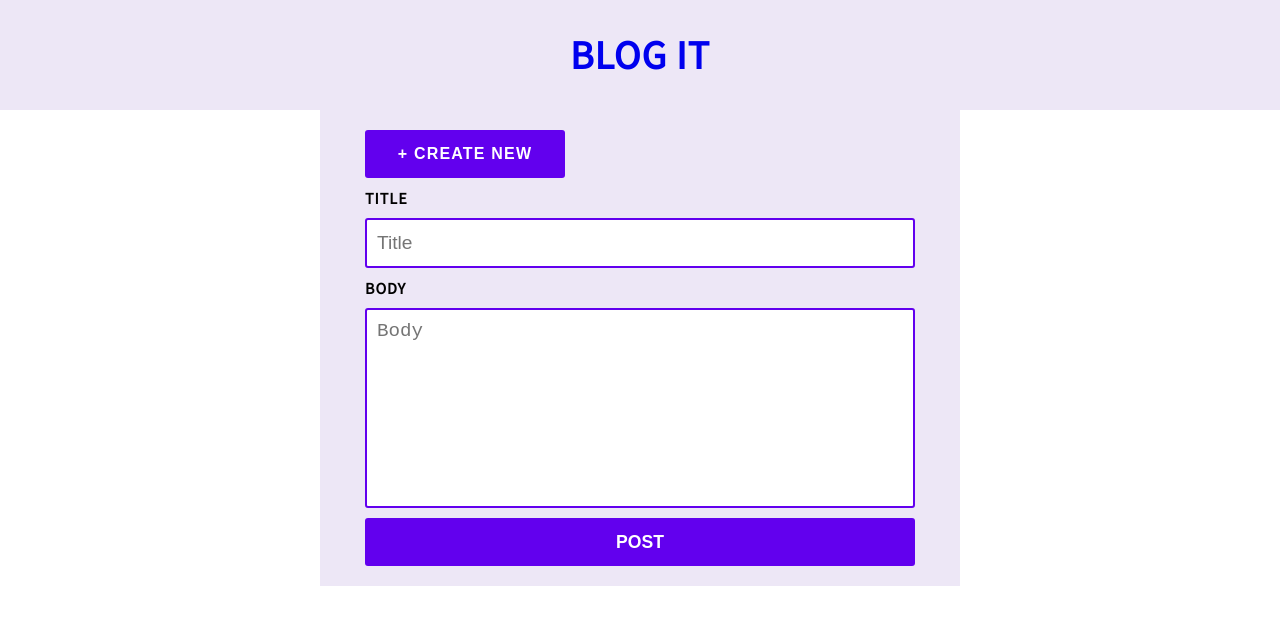
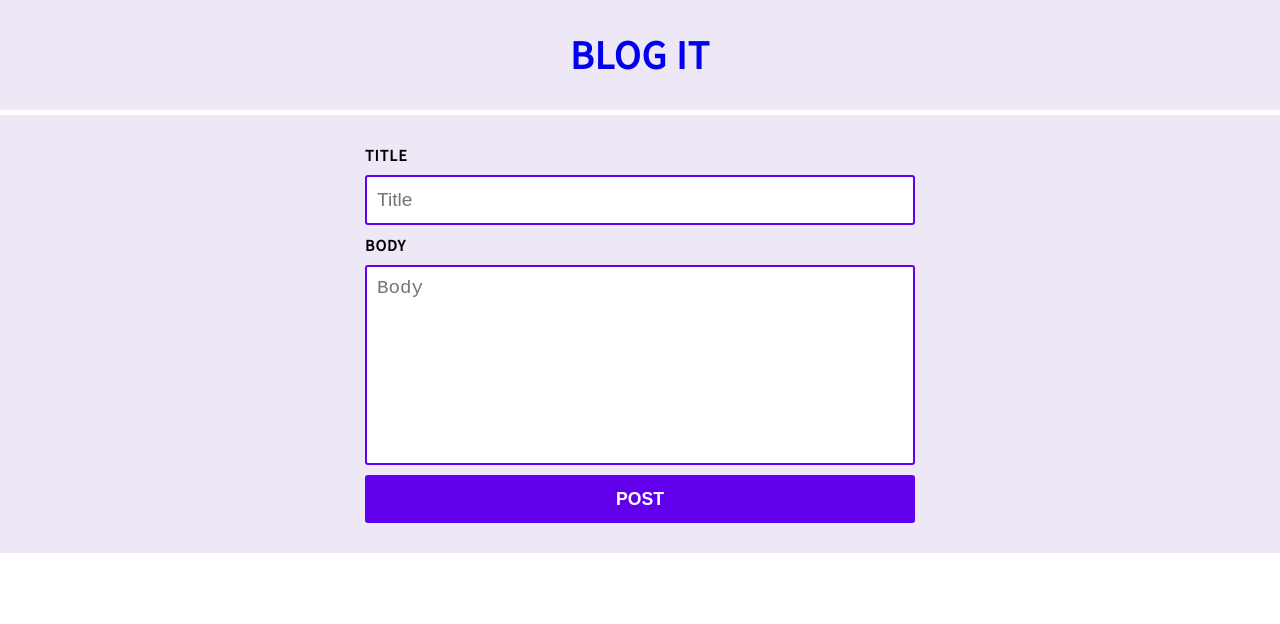
Before and after one commit to nathanealsp/react__ql, a React (Create React App) app: page /new in a window 1280 px wide. Shown: the top 624 px of the page. Built offline with nearby package versions, Linux system fonts and the light colour scheme.

Commit message:
Refactored some code and added to the UI Library

```diff
--- a/public/index.html
+++ b/public/index.html
@@ -1,5 +1,6 @@
 <!DOCTYPE html>
 <html lang="en">
+
 <head>
   <meta charset="utf-8">
   <meta name="viewport" content="width=device-width, initial-scale=1, shrink-to-fit=no">
@@ -19,8 +20,10 @@
       work correctly both with client-side routing and a non-root public URL.
       Learn how to configure a non-root public URL by running `npm run build`.
     -->
-    <title>React App</title>
+  <link href="https://fonts.googleapis.com/icon?family=Material+Icons" rel="stylesheet">
+  <title>React_QL</title>
 </head>
+
 <body>
   <noscript>
     You need to enable JavaScript to run this app.
@@ -37,4 +40,5 @@
       To create a production bundle, use `npm run build` or `yarn build`.
     -->
 </body>
+
 </html>
--- a/src/App.js
+++ b/src/App.js
@@ -1,16 +1,16 @@
 import React, { Component } from 'react';
 import { BrowserRouter as Router, Route, Switch, Link } from 'react-router-dom';
+// WE IMPORT APOLLO CLIENT FROM APOLLO BOOST
+import ApolloClient from 'apollo-boost';
+import { ApolloProvider } from 'react-apollo';
+// CSS
 import styled from 'styled-components';
-// WE IMPORT APOLLO CLIENT FROM APOLLO BOOST
-import { ApolloProvider } from 'react-apollo';
-
-import ApolloClient from 'apollo-boost';
-
+import './App.css';
+// COMPONENTS
 import Header from './components/Header';
 import BlogPosts from './components/BlogPosts';
 import Blog from './components/Blog';
 import NewPost from './components/NewPost';
-import './App.css';
 
 // CONNECTING TO THE APOLLO SERVER USING APOLLO BOOST THRU APOLLO CLIENT
 const client = new ApolloClient({
@@ -25,10 +25,6 @@ class App extends Component {
           <>
             <Header />
             <AppWrapper>
-              <StyledLink to="/new">
-                <Button>+ CREATE NEW </Button>
-              </StyledLink>
-
               <Switch>
                 <Route exact path="/" component={BlogPosts} />
                 <Route exact path="/new" component={NewPost} />
@@ -45,39 +41,8 @@ class App extends Component {
 export default App;
 
 const AppWrapper = styled.div`
-  width: 50%;
   display: grid;
   justify-content: center;
-  margin: 0 auto;
   background: #ede7f6;
-  padding: 20px 30px;
+  padding: 30px;
 `;
-
-const StyledLink = styled(Link)`
-  text-decoration: none;
-  color: white;
-
-  &:focus,
-  &:hover,
-  &:visited,
-  &:link,
-  &:active {
-    text-decoration: none;
-  }
-`;
-
-const Button = styled.button`
-  margin: 0 auto;
-  margin-bottom: 10px;
-  width: 200px;
-  height: 48px;
-  border-radius: 3px;
-  padding: 5px;
-  font-weight: bold;
-  font-size: 1em;
-  letter-spacing: 1.2px;
-  border: none;
-  text-transform: uppercase;
-  background: #6200ee;
-  color: white;
-`;
--- a/src/UI-Library/UI-Library.js
+++ b/src/UI-Library/UI-Library.js
@@ -1,5 +1,6 @@
 // import React, { Component } from 'react';
 import styled from 'styled-components';
+import { Link } from 'react-router-dom';
 
 const Button = styled.button`
   width: 550px;
@@ -14,4 +15,29 @@ const Button = styled.button`
   color: white;
 `;
 
+export const ButtonLong = styled.button`
+  margin-bottom: 10px;
+  width: 250px;
+  height: 48px;
+  border-radius: 3px;
+  font-weight: bold;
+  font-size: 1em;
+  letter-spacing: 1.2px;
+  border: none;
+  text-transform: uppercase;
+  background: #6200ee;
+  color: white;
+`;
+
+export const StyledLink = styled(Link)`
+  text-decoration: none;
+  &:focus,
+  &:hover,
+  &:visited,
+  &:link,
+  &:active {
+    text-decoration: none;
+  }
+`;
+
 export default Button;
--- a/src/components/Blog.jsx
+++ b/src/components/Blog.jsx
@@ -1,6 +1,5 @@
 import React, { Component } from 'react';
 import styled from 'styled-components';
-
 import { Query } from 'react-apollo';
 import { POSTONE_QUERY } from '../queries/Queries';
 
--- a/src/components/BlogPosts.jsx
+++ b/src/components/BlogPosts.jsx
@@ -1,8 +1,9 @@
 import React, { Component } from 'react';
-import { Link } from 'react-router-dom';
 import { Query } from 'react-apollo';
 import styled from 'styled-components';
 import { POST_QUERY } from '../queries/Queries';
+
+import { StyledLink, ButtonLong } from '../UI-Library/UI-Library';
 
 class BlogPosts extends Component {
   render() {
@@ -12,6 +13,9 @@ class BlogPosts extends Component {
           if (!loading) {
             return (
               <BlogPostsWrapper>
+                <StyledLink to="/new">
+                  <ButtonLong>+ CREATE NEW</ButtonLong>
+                </StyledLink>
                 {data.posts.map(post => (
                   <StyledLink to={`post/${post.id}`} key={post.id}>
                     <Blog>{post.title}</Blog>
@@ -43,15 +47,3 @@ const Blog = styled.div`
   padding: 15px;
   border-radius: 3px;
 `;
-
-const StyledLink = styled(Link)`
-  text-decoration: none;
-
-  &:focus,
-  &:hover,
-  &:visited,
-  &:link,
-  &:active {
-    text-decoration: none;
-  }
-`;
--- a/src/components/Header.jsx
+++ b/src/components/Header.jsx
@@ -1,6 +1,6 @@
 import React, { Component } from 'react';
 import styled from 'styled-components';
-import { Link } from 'react-router-dom';
+import { StyledLink } from '../UI-Library/UI-Library';
 
 export default class Header extends Component {
   render() {
@@ -21,15 +21,5 @@ const HeaderWrapper = styled.div`
   color: white;
   font-weight: bold;
   text-align: center;
+  margin-bottom: 5px;
 `;
-
-const StyledLink = styled(Link)`
-  text-decoration: none;
-  &:focus,
-  &:hover,
-  &:visited,
-  &:link,
-  &:active {
-    text-decoration: none;
-  }
-`;
--- a/src/components/PostForm.jsx
+++ b/src/components/PostForm.jsx
@@ -6,7 +6,6 @@ class PostForm extends Component {
   state = {
     title: '',
     body: '',
-    status: 'fail',
   };
   // THIS IS HANDLING THE INPUT VALUES AND USING COMPUTED PROPERTIES
   handleInput = e => {
@@ -32,7 +31,7 @@ class PostForm extends Component {
     // 5. AND CATCH ANY ERRORS
 
     const { onSubmit } = this.props;
-    const { title, body, status } = this.state;
+    const { title, body } = this.state;
 
     return (
       <div>
@@ -94,9 +93,11 @@ export default PostForm;
 const FormWrapper = styled.form`
   font-weight: bold;
   outline: none;
+
   input[type='text'] {
     width: 550px;
   }
+
   .form_title,
   .form_body {
     width: 550px;
@@ -113,6 +114,7 @@ const FormWrapper = styled.form`
     height: 50px;
     text-transform: capitalize;
   }
+
   .form_body {
     height: 200px;
   }
@@ -129,15 +131,3 @@ const InputSection = styled.div`
   display: grid;
   text-align: left;
 `;
-
-// const Button = styled.button`
-//   width: 550px;
-//   height: 48px;
-//   border-radius: 3px;
-//   padding: 5px;
-//   font-weight: bold;
-//   border: none;
-//   text-transform: uppercase;
-//   background: #6200ee;
-//   color: white;
-// `;
--- a/src/index.css
+++ /dev/null
@@ -1,5 +0,0 @@
-body {
-  margin: 0;
-  padding: 0;
-  font-family: sans-serif;
-}
--- a/src/index.js
+++ b/src/index.js
@@ -1,6 +1,5 @@
 import React from 'react';
 import ReactDOM from 'react-dom';
-import './index.css';
 import App from './App';
 import registerServiceWorker from './registerServiceWorker';
 
```
Also changed, not shown: src/logo.svg (deleted). Lines whose indentation alone changed are shown as unchanged.
